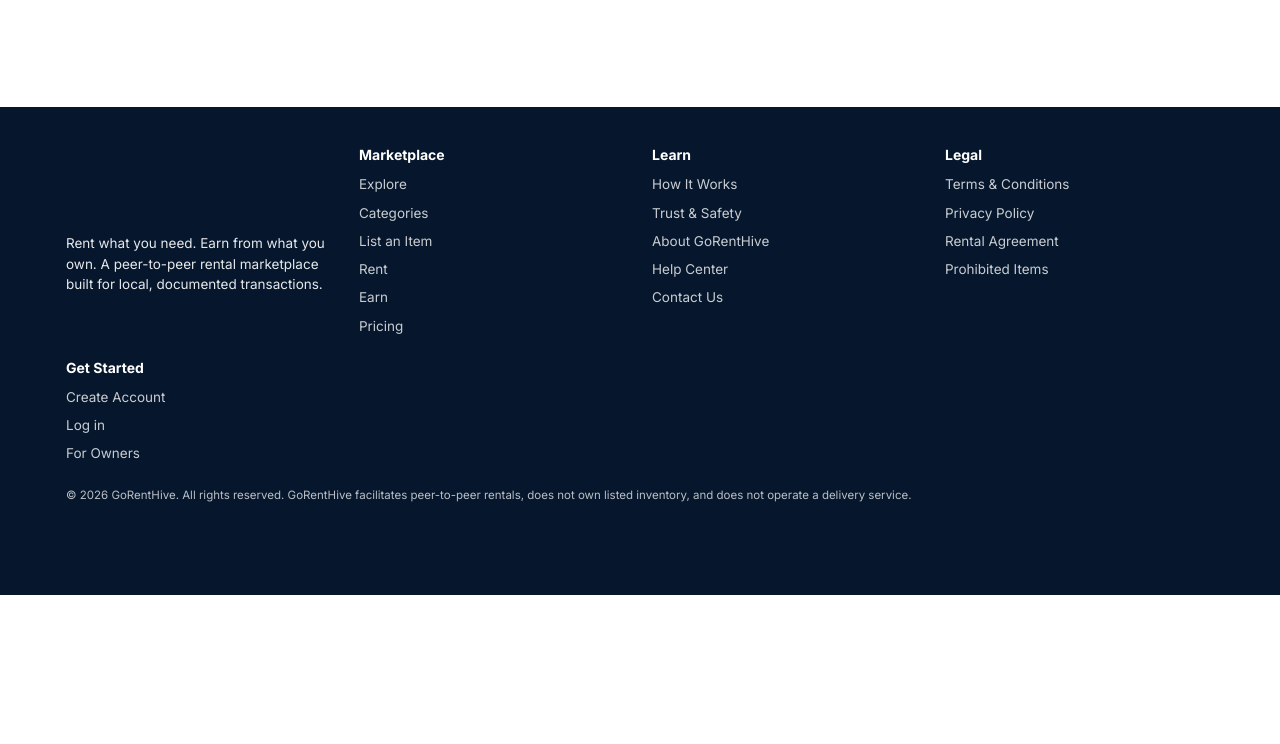
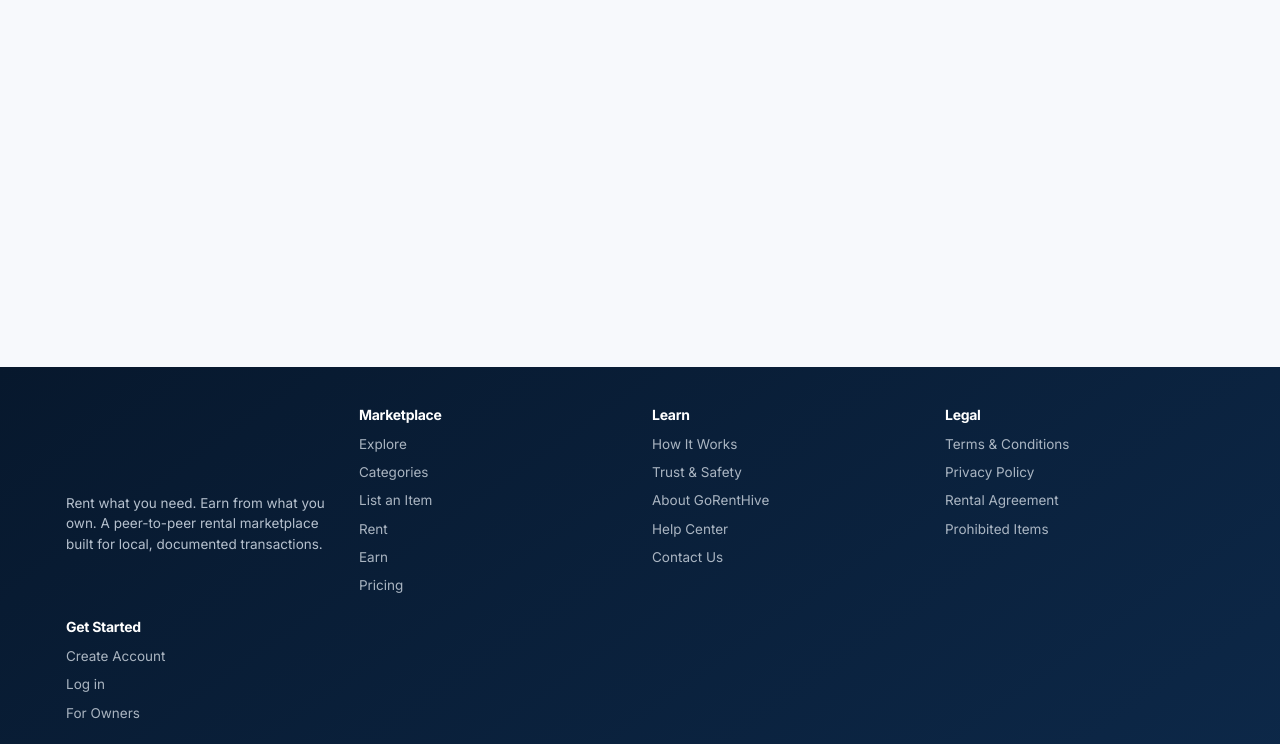
Before and after one commit to lubangjohnpatrick-coder/RentHub-app, a website: page public/index.html in a window 1280 px wide. Shown: the part 230-974 px from the top of the page. Before the commit the page ends 825 px from the top, so only its background shows below. Drawn offline with Linux system fonts and the light colour scheme; no server answers.

Commit message:
ui: load unified GoRentHive theme last

```diff
--- a/public/index.html
+++ b/public/index.html
@@ -32,20 +32,13 @@
   <link rel="stylesheet" href="/css/launch-ready.css">
   <link rel="stylesheet" href="/css/brand-refresh.css">
   <link rel="stylesheet" href="/css/homepage-redesign.css">
+  <link rel="stylesheet" href="/css/theme-unification.css">
   <script type="application/ld+json">
-  {
-    "@context": "https://schema.org",
-    "@type": "WebSite",
-    "name": "GoRentHive",
-    "url": "https://gorenthive.online/",
-    "description": "Philippine peer-to-peer rental marketplace for finding nearby rentals and earning from useful items you own."
-  }
+  {"@context":"https://schema.org","@type":"WebSite","name":"GoRentHive","url":"https://gorenthive.online/","description":"Philippine peer-to-peer rental marketplace for finding nearby rentals and earning from useful items you own."}
   </script>
   <script type="application/ld+json">
   {
-    "@context": "https://schema.org",
-    "@type": "FAQPage",
-    "mainEntity": [
+    "@context":"https://schema.org","@type":"FAQPage","mainEntity":[
       {"@type":"Question","name":"What is GoRentHive?","acceptedAnswer":{"@type":"Answer","text":"GoRentHive is a peer-to-peer rental marketplace in the Philippines. Users can rent useful items from nearby owners or list items they own to earn rental income."}},
       {"@type":"Question","name":"How are GoRentHive fees calculated?","acceptedAnswer":{"@type":"Answer","text":"GoRentHive deducts an 8% commission from the owner's completed rental earnings. The renter's refundable security deposit is separate and is not GoRentHive revenue."}},
       {"@type":"Question","name":"How does nearby search work?","acceptedAnswer":{"@type":"Answer","text":"Radius search uses a recent verified device GPS location. Manual coordinates are not treated as a verified location, and exact listing coordinates are not exposed in nearby search results."}},
```
